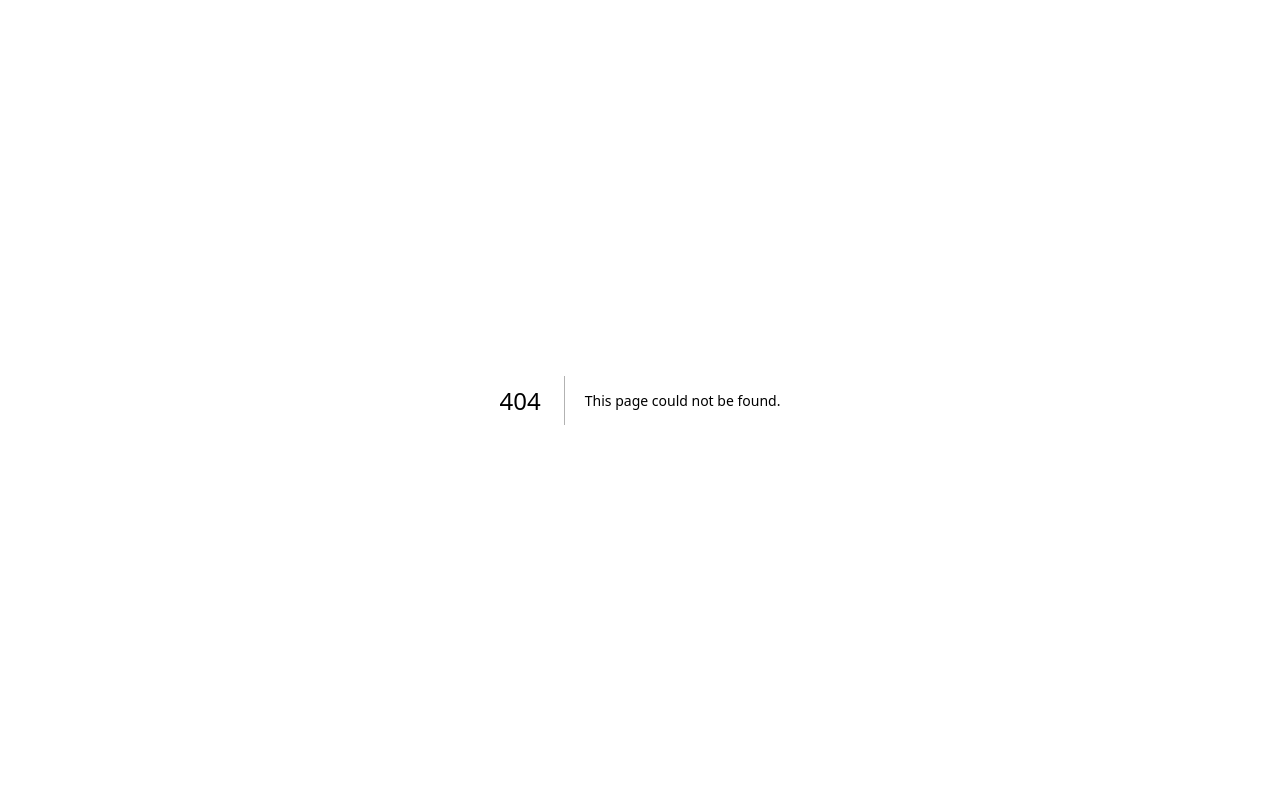
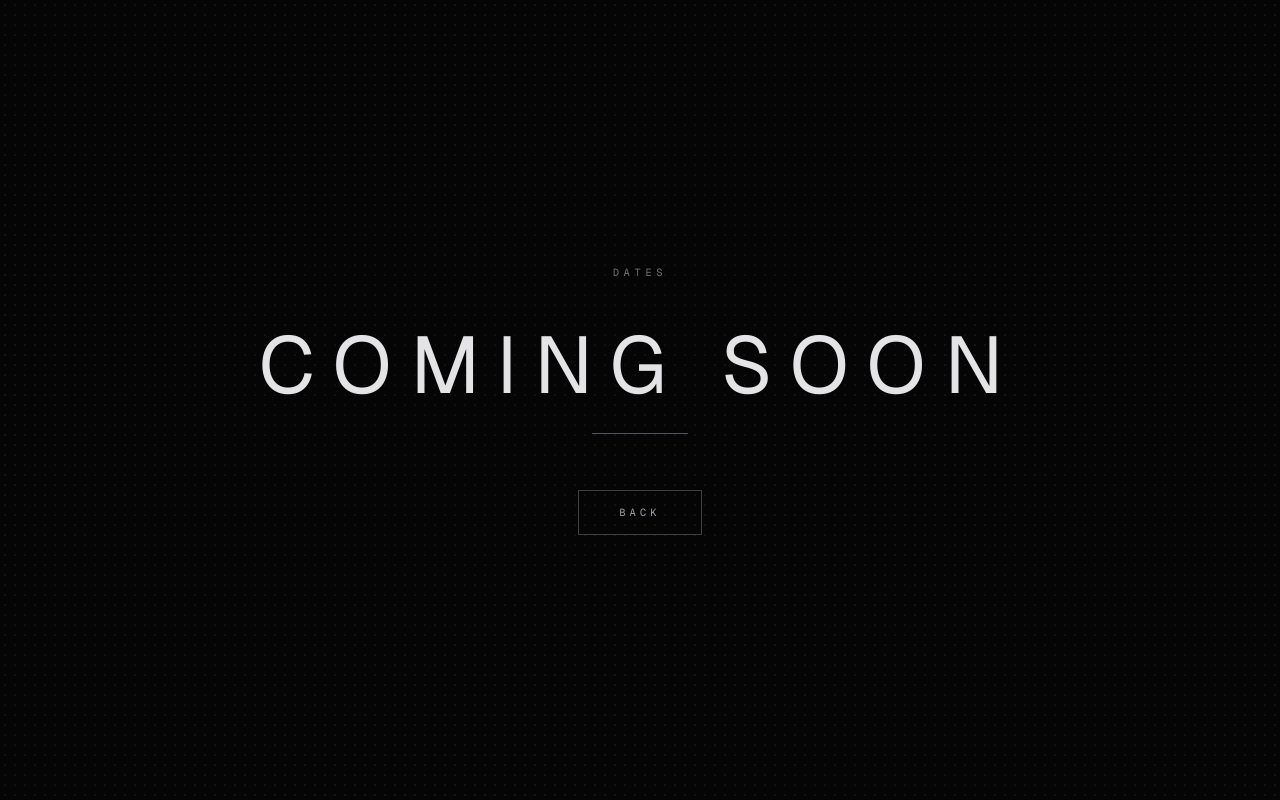
Before and after one commit to gnmcl/not-human, a Next.js app: page /dates in a window 1280 px wide. Before the commit this address had no page. Built offline with nearby package versions, Linux system fonts and the light colour scheme.

Commit message:
feat: update links in Home page and add new Dates page with layout

```diff
--- /dev/null
+++ b/app/dates/page.tsx
@@ -0,0 +1,36 @@
+import Link from "next/link";
+import InteractiveMeshBackground from "@/components/InteractiveMeshBackground";
+
+export default function Dates() {
+  return (
+    <section
+      className="relative min-h-screen overflow-hidden"
+      style={{ backgroundColor: "#050505" }}
+    >
+      <InteractiveMeshBackground className="absolute inset-0 z-0 w-full h-full" />
+
+      <div className="relative z-10 flex min-h-screen flex-col items-center justify-center text-center select-none px-4">
+        <p
+          className="text-[0.6rem] tracking-[0.45em] text-zinc-500 uppercase mb-6 sm:text-[0.65rem]"
+          style={{ fontFamily: "var(--font-geist-mono)" }}
+        >
+          Dates
+        </p>
+        <h1
+          className="text-[2.8rem] tracking-[0.18em] text-zinc-200 uppercase sm:text-[5rem] sm:tracking-[0.22em]"
+          style={{ fontFamily: "var(--font-geist-sans)" }}
+        >
+          COMING SOON
+        </h1>
+        <div className="mt-2 h-px w-16 bg-zinc-600 sm:w-24" />
+        <Link
+          href="/"
+          className="mt-14 inline-flex items-center justify-center border border-zinc-700 px-8 py-3 text-[0.6rem] tracking-[0.35em] text-zinc-400 uppercase transition-all duration-500 hover:border-zinc-400 hover:text-zinc-100 sm:px-10 sm:py-3.5 sm:text-[0.65rem] sm:tracking-[0.4em]"
+          style={{ fontFamily: "var(--font-geist-mono)" }}
+        >
+          Back
+        </Link>
+      </div>
+    </section>
+  );
+}
--- a/app/page.tsx
+++ b/app/page.tsx
@@ -41,14 +41,14 @@ export default function Home() {
         {/* CTAs */}
         <div className="mt-9 flex w-full max-w-xs flex-col gap-3 sm:mt-14 sm:max-w-none sm:flex-row sm:justify-center sm:gap-10">
           <a
-            href="#"
+            href="https://linktr.ee/nothumanworld?utm_source=linktree_profile_share&ltsid=ef4c89df-dcdc-4645-84fa-7719000856c3"
             className="inline-flex w-full items-center justify-center border border-zinc-400 px-8 py-3 text-[0.65rem] tracking-[0.35em] text-zinc-100 uppercase transition-all duration-500 hover:border-red-250 hover:text-red-700 sm:w-auto sm:px-10 sm:py-3.5 sm:text-[0.7rem] sm:tracking-[0.4em]"
             style={{ fontFamily: "var(--font-geist-mono)" }}
           >
             Listen
           </a>
           <a
-            href="#"
+            href="/dates"
             className="inline-flex w-full items-center justify-center border border-zinc-400 px-8 py-3 text-[0.65rem] tracking-[0.35em] text-zinc-100 uppercase transition-all duration-500 hover:border-red-250 hover:text-red-700 sm:w-auto sm:px-10 sm:py-3.5 sm:text-[0.7rem] sm:tracking-[0.4em]"
             style={{ fontFamily: "var(--font-geist-mono)" }}
           >
--- a/components/InteractiveMeshBackground.tsx
+++ b/components/InteractiveMeshBackground.tsx
@@ -241,7 +241,12 @@ export default function InteractiveMeshBackground({ className }: Props) {
         const rc = Math.round((idleRedBase + eg * 35) * pulse);   // near-white → dark orange
         const gc = Math.round((idleGreenBase - eg * 90) * pulse);  // near-white → warm orange
         const bc = Math.round((idleBlueBase - eg * 170) * pulse);  // near-white → burnt orange shadow
-        const a  = (idleAlphaMin + active * ripplePulse * 0.40 + eg * (0.88 - idleAlphaMin)).toFixed(2); // pulse only when active
+        // ── Idle liquid breath ───────────────────────────────────────────
+        // Slow traveling wave across the mesh — per-dot phase creates a
+        // rippling shimmer without any cursor input. Amplitude is very small
+        // so it reads as a subtle liquid surface, not a visible animation.
+        const idleBreath = Math.sin(time * 0.0014 + phase[i] * 0.18) * 0.10;
+        const a  = Math.max(0, idleAlphaMin + idleBreath + active * ripplePulse * 0.40 + eg * (0.88 - idleAlphaMin)).toFixed(2);
         const rr = DOT_R + eg * 0.25;          // subtle size swell with energy
 
         ctx.beginPath();
```
